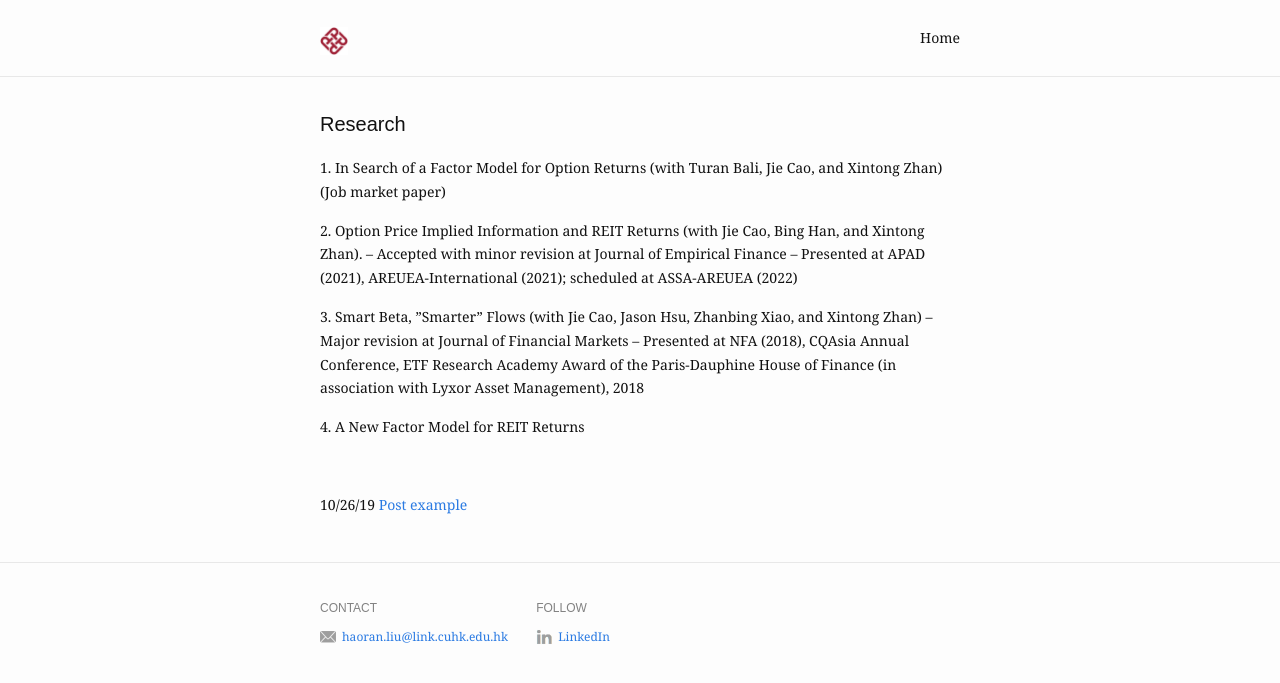
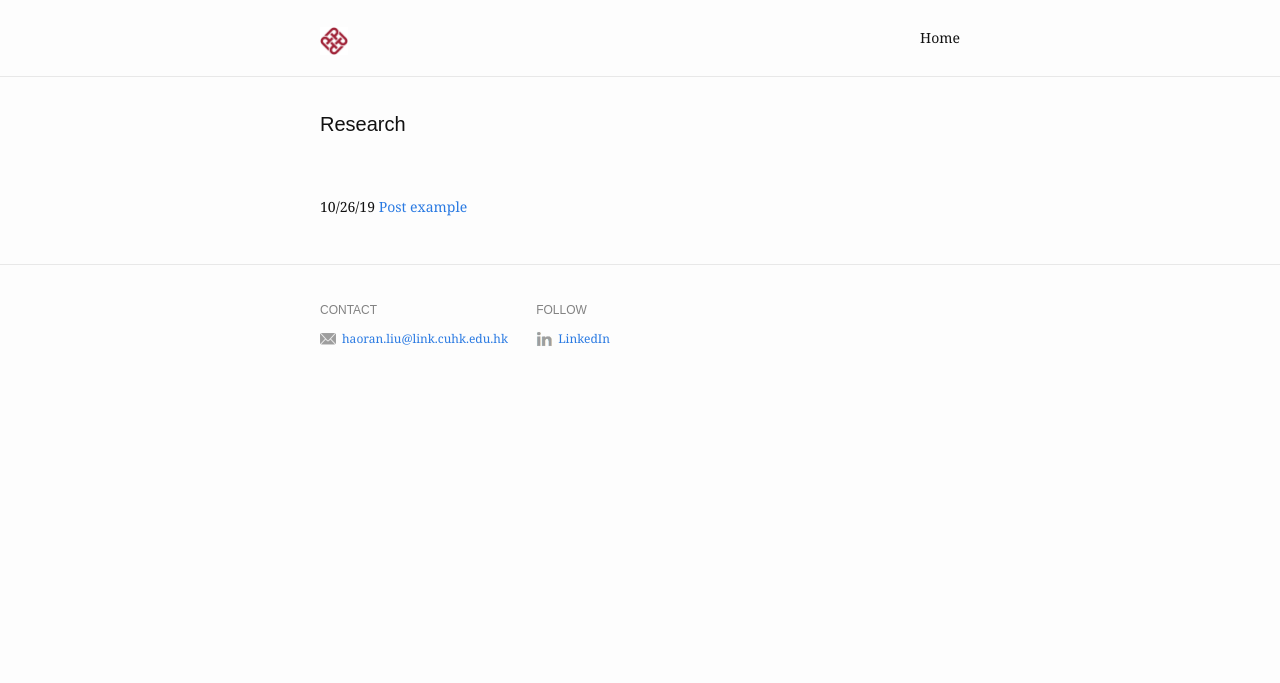
Before and after one commit to LeightonLiu/leightonliu.github.io, a Jekyll site: the page built from Research.md, in a window 1280 px wide. Shown: the top 683 px of the page. Built offline with Jekyll 4.4.1, drawn with Linux system fonts in a browser that asks for light colours.

Commit message:
Update Research.md

```diff
--- a/Research.md
+++ b/Research.md
@@ -3,23 +3,5 @@ layout: Research
 title: Research
 slug: /Research
 ---
-<p>
-1. In Search of a Factor Model for Option Returns (with Turan Bali, Jie Cao, and Xintong Zhan) (Job market paper)
-</p>
 
-<p>
-2. Option Price Implied Information and REIT Returns (with Jie Cao, Bing Han, and Xintong Zhan).
-– Accepted with minor revision at Journal of Empirical Finance
-– Presented at APAD (2021), AREUEA-International (2021); scheduled at ASSA-AREUEA (2022)
-</p>
-
-<p>
-3. Smart Beta, ”Smarter” Flows (with Jie Cao, Jason Hsu, Zhanbing Xiao, and Xintong Zhan)
-– Major revision at Journal of Financial Markets
-– Presented at NFA (2018), CQAsia Annual Conference, ETF Research Academy Award of the Paris-Dauphine House of Finance (in association with Lyxor Asset Management), 2018
-</p>
-
-<p>
-4. A New Factor Model for REIT Returns
-</p>
 <br />
```
